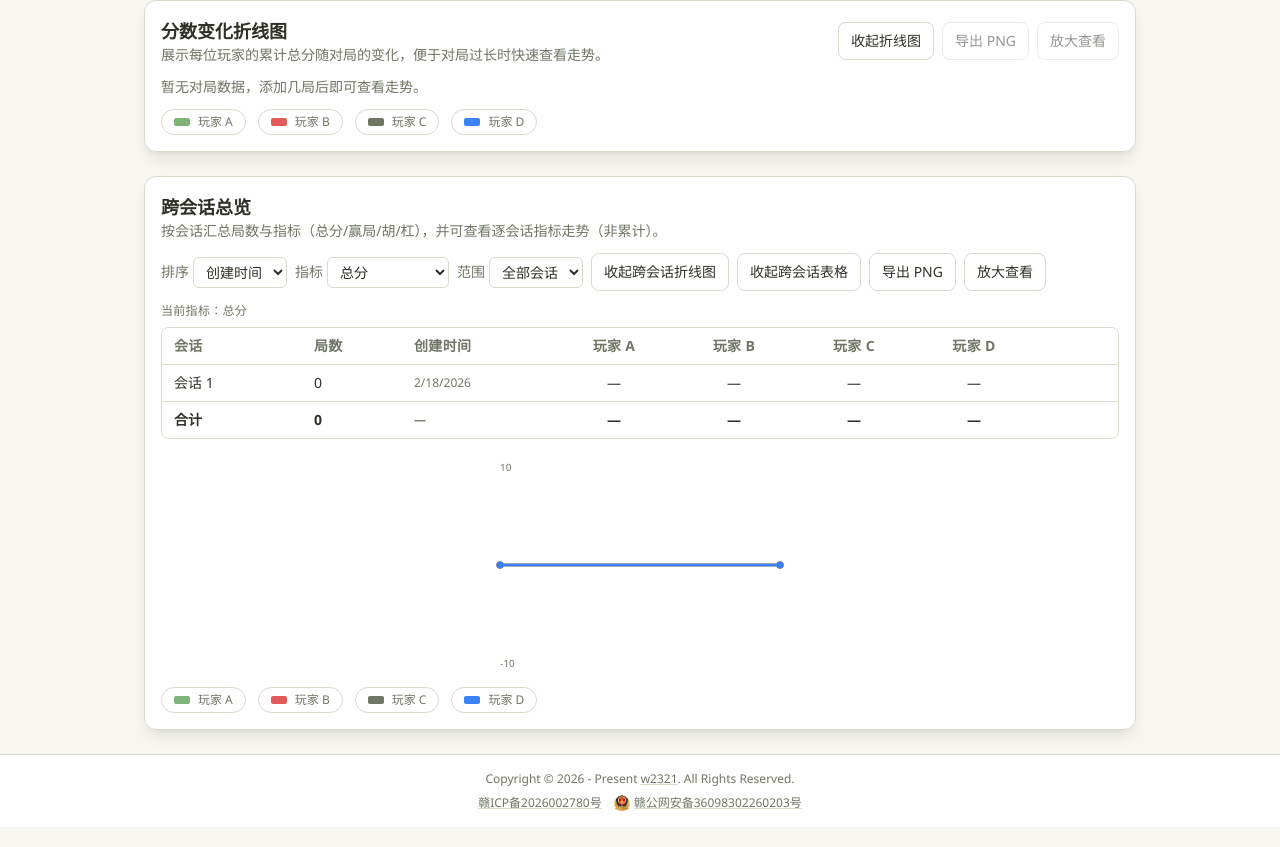
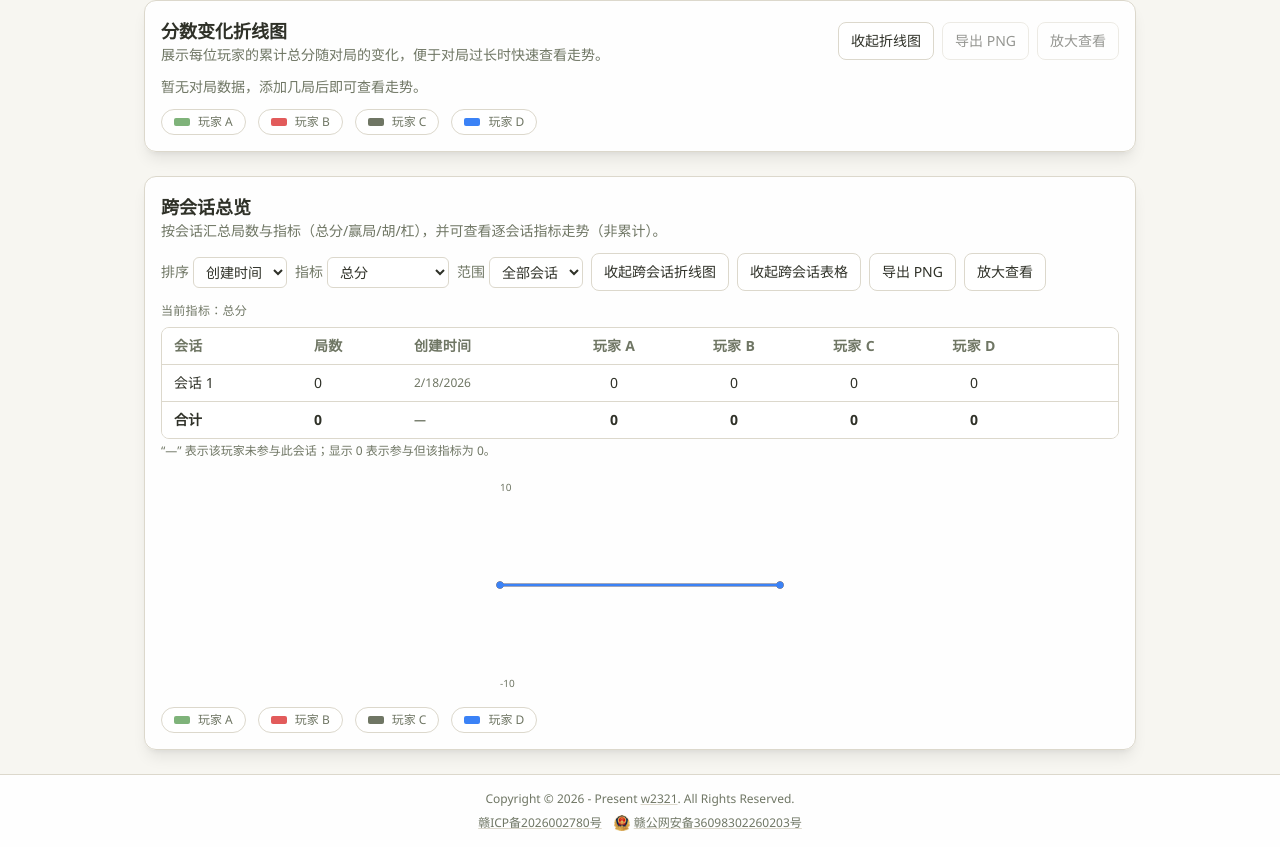
Before and after one commit to 2321Robin/ScoreCard, a React (Vite) app: page / in a window 1280 px wide. Shown: the part 1116-1963 px from the top of the page. Built offline with nearby package versions, Linux system fonts and the light colour scheme.

Commit message:
fix: show 0 instead of dash for participating players in cross-session table

```diff
--- a/src/components/CrossSessionOverview.jsx
+++ b/src/components/CrossSessionOverview.jsx
@@ -153,7 +153,8 @@ function CrossSessionOverview({
       <div className="mb-2 text-xs uppercase tracking-wide text-muted">当前指标：{metricLabel}</div>
 
       {showCrossTable && (
-        <div className="overflow-auto rounded-lg border border-line">
+        <>
+          <div className="overflow-auto rounded-lg border border-line">
           <div className="min-w-[720px]">
             <div className="grid grid-cols-[140px_100px_140px_repeat(var(--player-count),120px)] items-center bg-panel px-3 py-2 text-sm font-semibold uppercase tracking-wide text-muted" style={{ ['--player-count']: players.length }}>
               <div>会话</div>
@@ -179,10 +180,11 @@ function CrossSessionOverview({
                   </div>
                   {players.map((p) => {
                     const gi = allPlayers.indexOf(p)
+                    const participated = (session.players || []).includes(p)
                     const value = gi === -1 ? 0 : metricValues[gi] ?? 0
                     return (
                       <div key={p} className="text-center">
-                        {value === 0 ? '—' : value}
+                        {participated ? value : '—'}
                       </div>
                     )
                   })}
@@ -201,7 +203,7 @@ function CrossSessionOverview({
                     const value = aggregateValues[idx] ?? 0
                     return (
                       <div key={p} className="text-center">
-                        {value === 0 ? '—' : value}
+                        {value}
                       </div>
                     )
                   })}
@@ -210,6 +212,8 @@ function CrossSessionOverview({
             })()}
           </div>
         </div>
+          <p className="mt-1 text-xs text-muted">“—” 表示该玩家未参与此会话；显示 0 表示参与但该指标为 0。</p>
+        </>
       )}
 
       {showCrossChart && players.length > 0 && (
```
Also changed, not shown: 1 other file (tests, documents, lock files or other folders).
